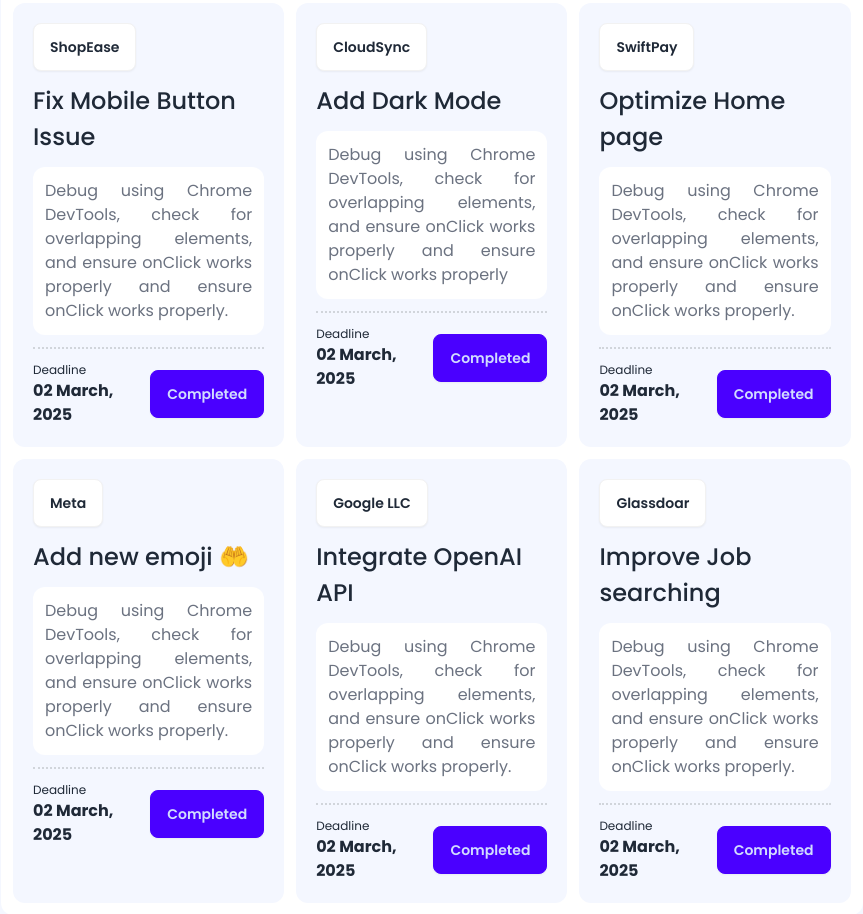
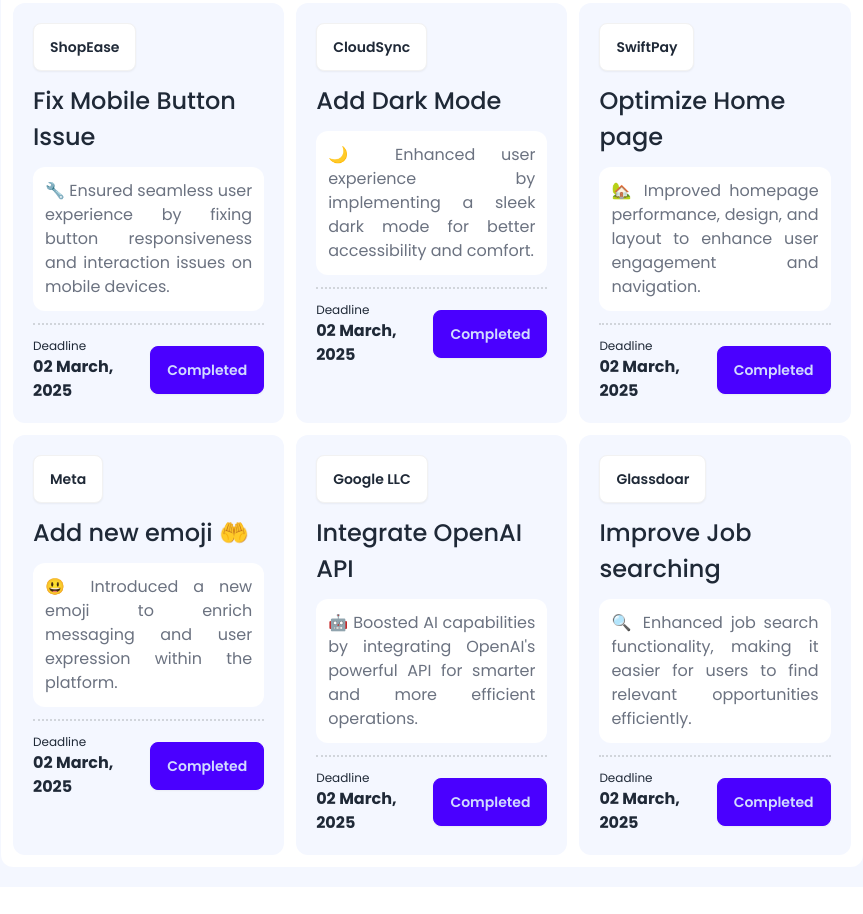
Before and after one commit to ameerhamzahd/DevBoard, a plain HTML site: page index.html in a window 1280 px wide. Shown: the part 294-1208 px from the top of the page, without its empty margins (99-962 px from the left). After the commit the page ends 1181 px from the top, so only its background shows below. Drawn offline with nearby package versions, Linux system fonts and the light colour scheme; a web font is replaced by a local one.

Commit message:
DevBoard activityLog-functionality done.

```diff
--- a/index.html
+++ b/index.html
@@ -120,9 +120,7 @@
                     <div class="pb-3 space-y-3 border-b-2 border-gray-300 border-dotted">
                         <a class="btn bg-base-100">ShopEase</a>
                         <h1 id="shopease-task-title" class="font-medium text-[1.5rem]">Fix Mobile Button Issue</h1>
-                        <p class="bg-white text-[1rem] text-gray-500 rounded-xl p-3 text-justify">Debug using Chrome
-                            DevTools, check for overlapping elements, and ensure onClick works properly
-                            and ensure onClick works properly.</p>
+                        <p class="bg-white text-[1rem] text-gray-500 rounded-xl p-3 text-justify">🔧 Ensured seamless user experience by fixing button responsiveness and interaction issues on mobile devices.</p>
                     </div>
 
                     <div class="flex items-center justify-between pt-3">
@@ -138,9 +136,7 @@
                     <div class="pb-3 space-y-3 border-b-2 border-gray-300 border-dotted">
                         <a class="btn bg-base-100">CloudSync</a>
                         <h1 id="cloudsync-task-title" class="font-medium text-[1.5rem]">Add Dark Mode</h1>
-                        <p class="bg-white text-[1rem] text-gray-500 rounded-xl p-3 text-justify">Debug using Chrome
-                            DevTools, check for overlapping elements, and ensure onClick works properly
-                            and ensure onClick works properly</p>
+                        <p class="bg-white text-[1rem] text-gray-500 rounded-xl p-3 text-justify">🌙 Enhanced user experience by implementing a sleek dark mode for better accessibility and comfort.</p>
                     </div>
 
                     <div class="flex items-center justify-between pt-3">
@@ -156,9 +152,7 @@
                     <div class="pb-3 space-y-3 border-b-2 border-gray-300 border-dotted">
                         <a class="btn bg-base-100">SwiftPay</a>
                         <h1 id="swiftpay-task-title" class="font-medium text-[1.5rem]">Optimize Home page</h1>
-                        <p class="bg-white text-[1rem] text-gray-500 rounded-xl p-3 text-justify">Debug using Chrome
-                            DevTools, check for overlapping elements, and ensure onClick works properly
-                            and ensure onClick works properly.</p>
+                        <p class="bg-white text-[1rem] text-gray-500 rounded-xl p-3 text-justify">🏡 Improved homepage performance, design, and layout to enhance user engagement and navigation.</p>
                     </div>
 
                     <div class="flex items-center justify-between pt-3">
@@ -174,9 +168,7 @@
                     <div class="pb-3 space-y-3 border-b-2 border-gray-300 border-dotted">
                         <a class="btn bg-base-100">Meta</a>
                         <h1 id="meta-task-title" class="font-medium text-[1.5rem]">Add new emoji 🤲</h1>
-                        <p class="bg-white text-[1rem] text-gray-500 rounded-xl p-3 text-justify">Debug using Chrome
-                            DevTools, check for overlapping elements, and ensure onClick works properly
-                            and ensure onClick works properly.</p>
+                        <p class="bg-white text-[1rem] text-gray-500 rounded-xl p-3 text-justify">😃 Introduced a new emoji to enrich messaging and user expression within the platform.</p>
                     </div>
 
                     <div class="flex items-center justify-between pt-3">
@@ -192,9 +184,7 @@
                     <div class="pb-3 space-y-3 border-b-2 border-gray-300 border-dotted">
                         <a class="btn bg-base-100">Google LLC</a>
                         <h1 id="google-llc-task-title" class="font-medium text-[1.5rem]">Integrate OpenAI API </h1>
-                        <p class="bg-white text-[1rem] text-gray-500 rounded-xl p-3 text-justify">Debug using Chrome
-                            DevTools, check for overlapping elements, and ensure onClick works properly
-                            and ensure onClick works properly.</p>
+                        <p class="bg-white text-[1rem] text-gray-500 rounded-xl p-3 text-justify">🤖 Boosted AI capabilities by integrating OpenAI's powerful API for smarter and more efficient operations.</p>
                     </div>
 
                     <div class="flex items-center justify-between pt-3">
@@ -210,9 +200,7 @@
                     <div class="pb-3 space-y-3 border-b-2 border-gray-300 border-dotted">
                         <a class="btn bg-base-100">Glassdoar</a>
                         <h1 id="glassdoar-task-title" class="font-medium text-[1.5rem]">Improve Job searching </h1>
-                        <p class="bg-white text-[1rem] text-gray-500 rounded-xl p-3 text-justify">Debug using Chrome
-                            DevTools, check for overlapping elements, and ensure onClick works properly
-                            and ensure onClick works properly.</p>
+                        <p class="bg-white text-[1rem] text-gray-500 rounded-xl p-3 text-justify">🔍 Enhanced job search functionality, making it easier for users to find relevant opportunities efficiently.</p>
                     </div>
 
                     <div class="flex items-center justify-between pt-3">
@@ -245,6 +233,7 @@
         </section>
     </main>
 
+    <script src="./scripts/activityLog.js"></script>
     <script src="./scripts/discover.js"></script>
     <script src="./scripts/task.js"></script>
     <script src="./scripts/updateDateTime.js"></script>
--- /dev/null
+++ b/scripts/activityLog.js
@@ -0,0 +1,7 @@
+const clearHistoryBtn = document.getElementById('clear-history-btn');
+
+clearHistoryBtn.addEventListener('click', (event) => {
+    const activityLogChildContainer = document.getElementById('activity-log-child-container');
+
+    activityLogChildContainer.innerHTML = '';
+});
```
